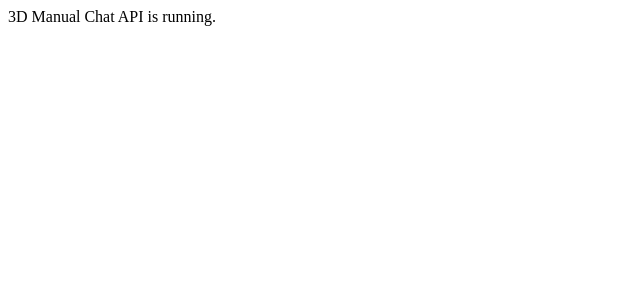
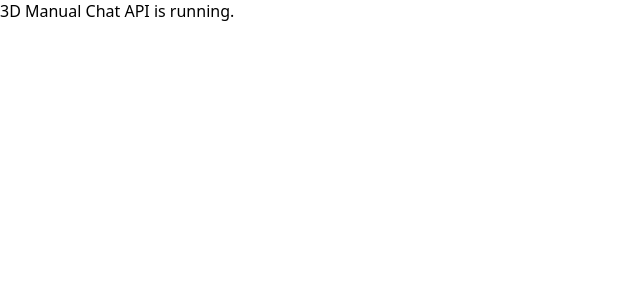
Before and after one commit to henry090108/3D-Manual, a Next.js app: page / in a window 1280 px wide. Shown: the top 300 px of the page, without its empty margins (0-640 px from the left). Built offline with nearby package versions, Linux system fonts and the light colour scheme.

Commit message:
Add RootLayout component with metadata for 3D Manual

```diff
--- /dev/null
+++ b/app/layout.tsx
@@ -0,0 +1,19 @@
+import type { Metadata } from "next";
+import "./globals.css";
+
+export const metadata: Metadata = {
+  title: "3D Manual",
+  description: "3D Printer Manual Chatbot",
+};
+
+export default function RootLayout({
+  children,
+}: {
+  children: React.ReactNode;
+}) {
+  return (
+    <html lang="ko">
+      <body>{children}</body>
+    </html>
+  );
+}
```
